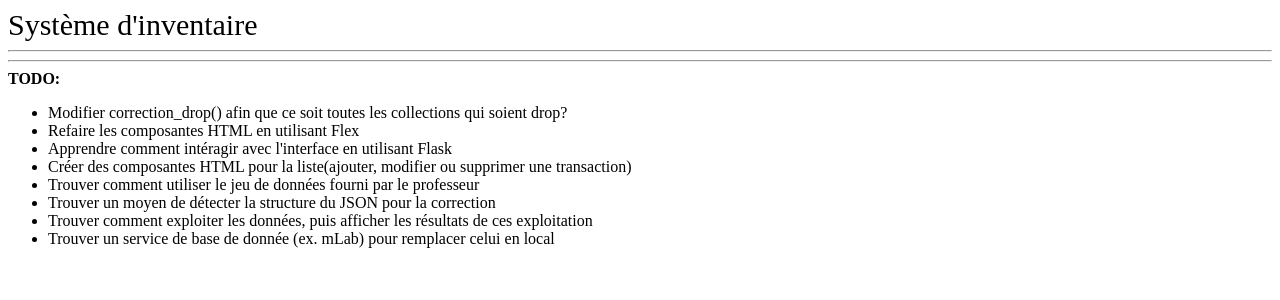
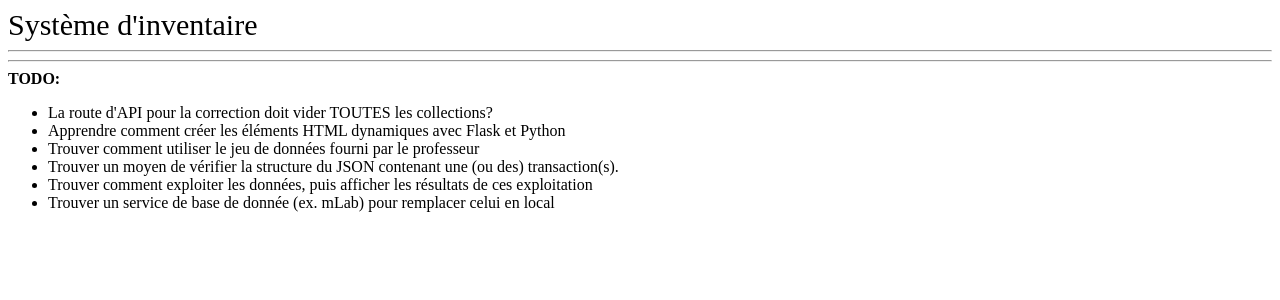
Before and after one commit to WilliamDuK/GLO_4035_eq_01, a Flask app: page / in a window 1280 px wide. Shown: the top 300 px of the page. Run offline with Flask 2, Linux system fonts and the light colour scheme; some libraries are stand-ins or nearby versions.

Commit message:
Updated a few things on the interface.

```diff
--- a/templates/index.html
+++ b/templates/index.html
@@ -16,12 +16,10 @@
     <hr/>
     <b>TODO:</b>
     <ul>
-        <li>Modifier correction_drop() afin que ce soit toutes les collections qui soient drop?</li>
-        <li>Refaire les composantes HTML en utilisant Flex</li>
-        <li>Apprendre comment intéragir avec l'interface en utilisant Flask</li>
-        <li>Créer des composantes HTML pour la liste(ajouter, modifier ou supprimer une transaction)</li>
+        <li>La route d'API pour la correction doit vider TOUTES les collections?</li>
+        <li>Apprendre comment créer les éléments HTML dynamiques avec Flask et Python</li>
         <li>Trouver comment utiliser le jeu de données fourni par le professeur</li>
-        <li>Trouver un moyen de détecter la structure du JSON pour la correction</li>
+        <li>Trouver un moyen de vérifier la structure du JSON contenant une (ou des) transaction(s).</li>
         <li>Trouver comment exploiter les données, puis afficher les résultats de ces exploitation</li>
         <li>Trouver un service de base de donnée (ex. mLab) pour remplacer celui en local</li>
     </ul>
```
